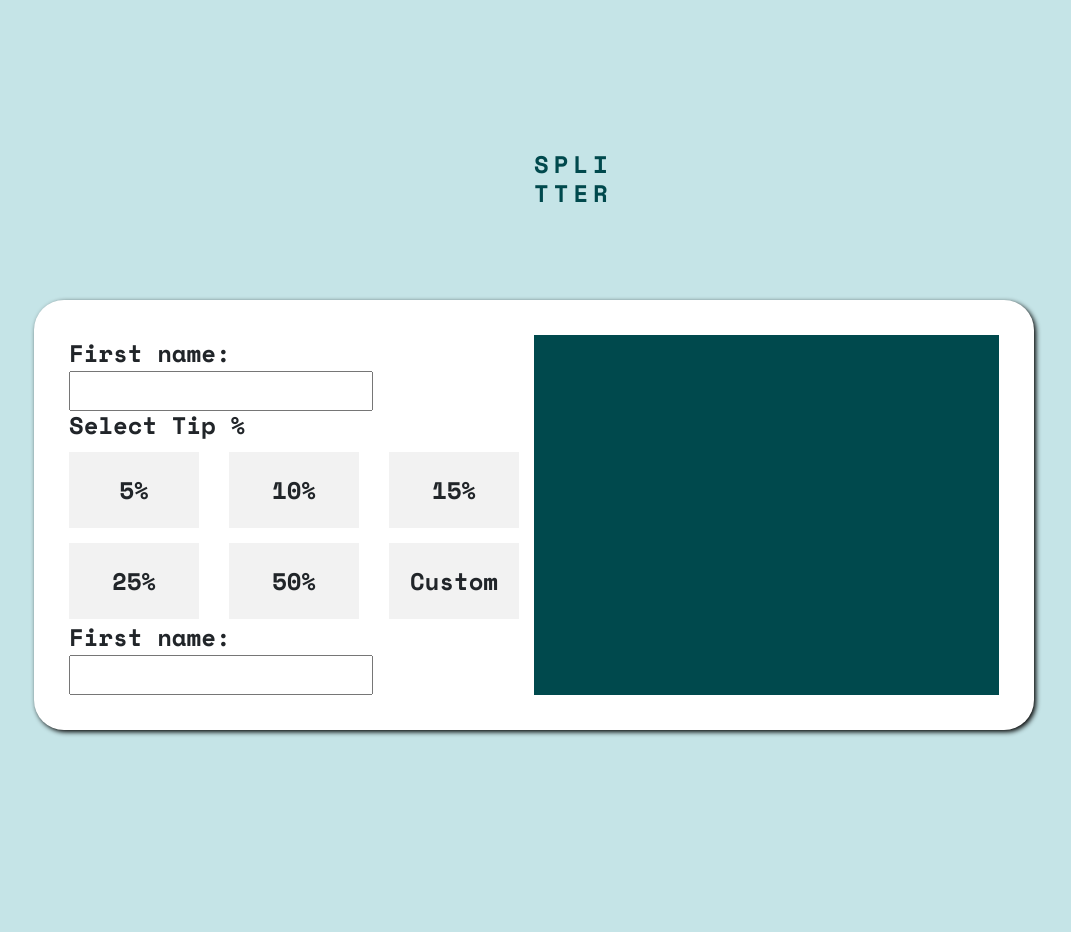
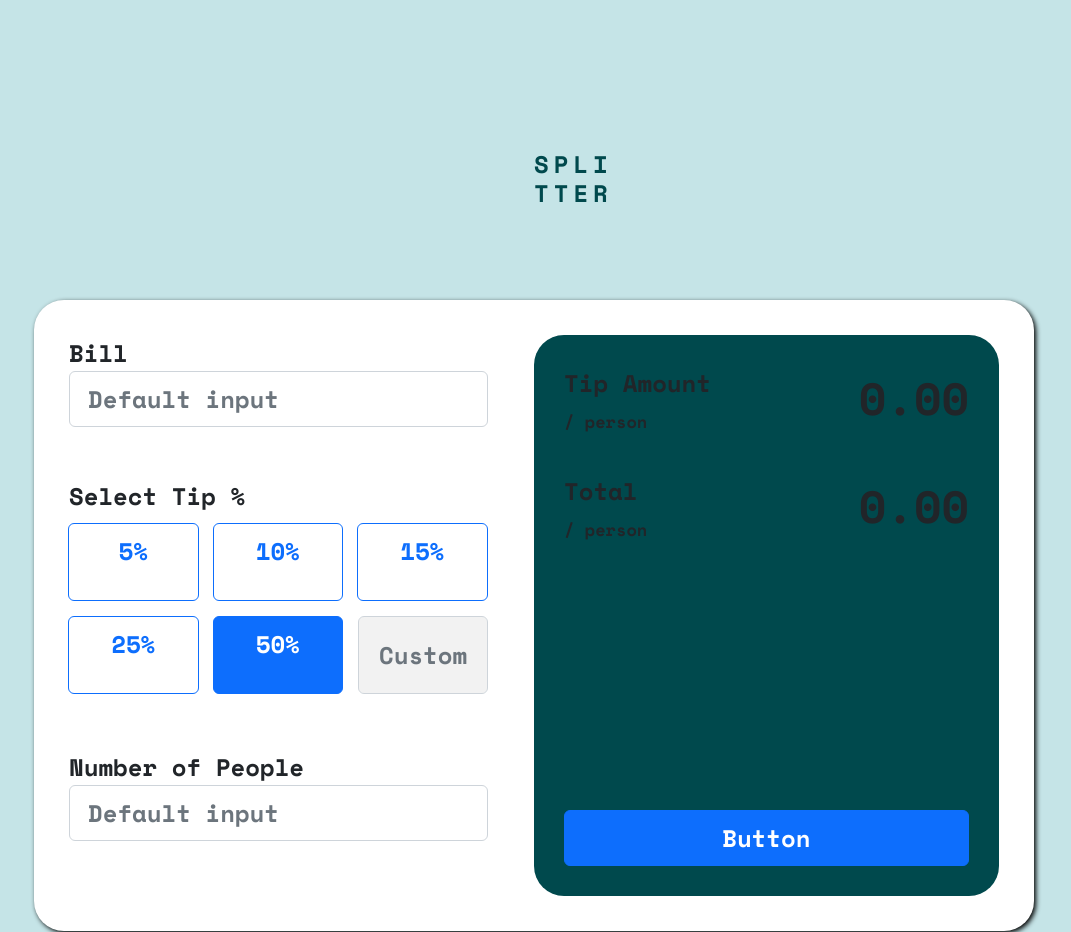
Before and after one commit to JulianTymeczko/Tip-Calculator, a plain HTML site: page index.html in a window 1280 px wide. Shown: the top 932 px of the page, without its empty margins (106-1177 px from the left). Drawn offline with nearby package versions, Linux system fonts and the light colour scheme.

Commit message:
finished overall layout

```diff
--- a/index.html
+++ b/index.html
@@ -24,28 +24,59 @@
         <section class="custom-section row">
             <div class="col-6 left-column">
                 <div class="bill">
-                    <form> <label for="bill">First name:</label><br>
-                        <input type="text" id="bill"><br>
+                    <form> <label for="bill">Bill</label><br>
+                        <input class="form-control" type="text" placeholder="Default input"
+                            aria-label="default input example">
                     </form>
                 </div>
                 <div class="select-tip">
                     <h1>Select Tip %</h1>
                     <div class="custom-container">
-                        <div class="item">5%</div>
-                        <div class="item">10%</div>
-                        <div class="item">15%</div>
-                        <div class="item">25%</div>
-                        <div class="item">50%</div>
-                        <div class="item">Custom </div>
+                        <div class="btn-group" role="group" aria-label="Basic radio toggle button group">
+                            <input type="radio" class="btn-check item" name="btnradio" id="5percent" autocomplete="off"
+                                checked>
+                            <label class="btn btn-outline-primary" for="5percent">5%</label>
+                        </div>
+                        <div class="btn-group" role="group" aria-label="Basic radio toggle button group">
+                            <input type="radio" class="btn-check item" name="btnradio" id="10percent" autocomplete="off"
+                                checked>
+                            <label class="btn btn-outline-primary" for="10percent">10%</label>
+                        </div>
+                        <div class="btn-group" role="group" aria-label="Basic radio toggle button group">
+                            <input type="radio" class="btn-check item" name="btnradio" id="15percent" autocomplete="off"
+                                checked>
+                            <label class="btn btn-outline-primary" for="15percent">15%</label>
+                        </div>
+                        <div class="btn-group" role="group" aria-label="Basic radio toggle button group">
+                            <input type="radio" class="btn-check item" name="btnradio" id="25percent" autocomplete="off"
+                                checked>
+                            <label class="btn btn-outline-primary" for="25percent">25%</label>
+                        </div>
+                        <div class="btn-group" role="group" aria-label="Basic radio toggle button group">
+                            <input type="radio" class="btn-check item" name="btnradio" id="50percent" autocomplete="off"
+                                checked>
+                            <label class="btn btn-outline-primary" for="50percent">50%</label>
+                        </div>
+                        <input class="form-control item" type="text" placeholder="Custom"
+                            aria-label="default input example">
                     </div>
                 </div>
                 <div class="number-of-people">
-                    <form><label for="number-of-people">First name:</label><br>
-                        <input type="text" id="number-of-people"><br>
+                    <form><label for="number-of-people">Number of People</label><br>
+                        <input class="form-control" type="text" placeholder="Default input"
+                            aria-label="default input example">
                     </form>
                 </div>
             </div>
-            <div class="col-6 right-column"></div>
+            <div class="col-6 right-column">
+                <div class="row right-column-first-div">
+                    <div class="Tip-Amount col-6 mb-4">Tip Amount <br> <span class="person-span">/ person</span></div>
+                    <div class="Tip-Result col-6">0.00</div>
+                    <div class="Total col-6">Total <br> <span class="person-span">/ person </span></div>
+                    <div class="Total-Result col-6">0.00</div>
+                    <button class="btn btn-primary" type="button">Button</button>
+                </div>
+            </div>
         </section>
 
 
--- a/style.css
+++ b/style.css
@@ -36,7 +36,7 @@ body {
 .custom-section {
     width: 100%;
     height: 100%;
-    background-color: black;
+
 
 
 
@@ -50,6 +50,7 @@ body {
 
 .left-column{
     background-color: hsl(0, 0%, 100%);
+
 
 
 
@@ -77,3 +78,40 @@ body {
     text-align: center;
     max-width: 130px;
 }
+.bill,.select-tip,.number-of-people{
+    margin-bottom: 55px;
+    width:90%
+}
+
+label.btn-outline-primary{
+    text-align: center;
+}
+
+.right-column{
+    padding: 30px;
+    border-radius: 30px;
+    position: relative;
+}
+
+.Tip-Result{
+    font-size: 45px !important;
+    text-align: end;
+}
+
+
+.Total-Result{
+    font-size: 45px !important;
+    text-align: end;
+}
+
+.person-span{
+    font-size:17px !important;
+}
+
+
+.right-column-first-div button{
+    position: absolute;
+    bottom:30px;
+    width:87%;
+
+}
```
